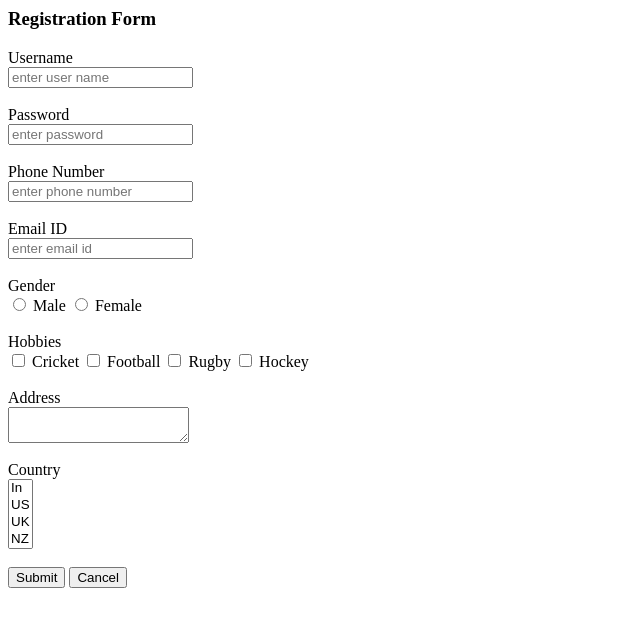
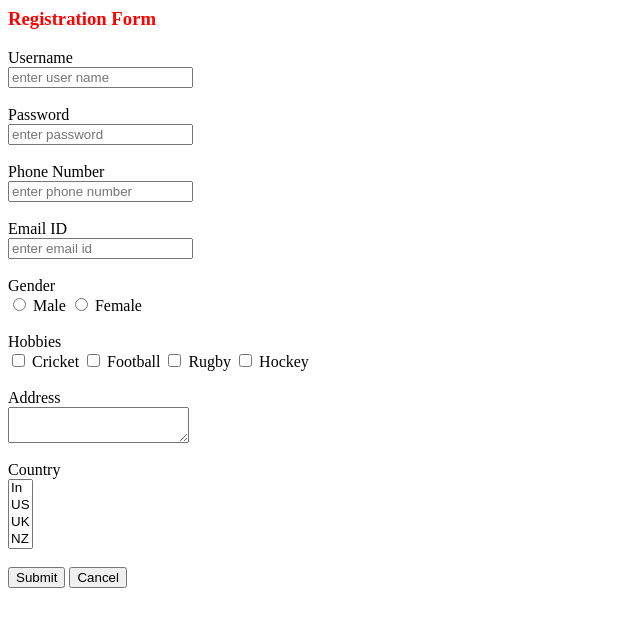
Before and after one commit to phanivyasc/Test_Project, a plain HTML site: page main.html in a window 1280 px wide. Shown: the whole page, without its empty margins (0-640 px from the left). Drawn offline with Linux system fonts and the light colour scheme.

Commit message:
css styling practice

```diff
--- a/main.html
+++ b/main.html
@@ -4,7 +4,7 @@
 </head>
 <body>
     <div>
-        <h3>Registration Form</h3>
+        <h3 style = color:red;>Registration Form</h3>
         <label>Username</label>
     </div>
     <div>
```
